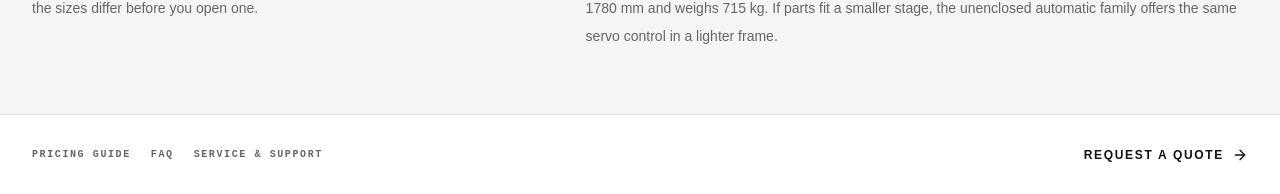
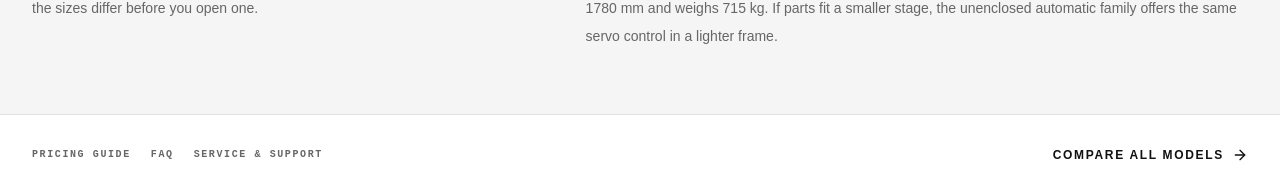
Before and after one commit to Mayur180/armatech-associates, a Next.js app: page /products/automatic-vmm-cabinet in a window 1280 px wide. Shown: the part 2571-2765 px from the top of the page. Built offline with nearby package versions, Linux system fonts and the light colour scheme; no server answers.

Commit message:
Remove duplicate quote link above the footer CTA

```diff
--- a/app/products/[slug]/page.tsx
+++ b/app/products/[slug]/page.tsx
@@ -300,10 +300,10 @@ export default async function ProductPage({ params }: ProductPageProps) {
             </Link>
           </div>
           <Link
-            href={`/contact?product=${product.slug}`}
+            href="/products"
             className="inline-flex items-center gap-2 text-xs font-bold uppercase tracking-[0.14em] transition-colors hover:text-primary"
           >
-            Request a quote <ArrowRight className="h-4 w-4" />
+            Compare all models <ArrowRight className="h-4 w-4" />
           </Link>
         </div>
       </section>
```
